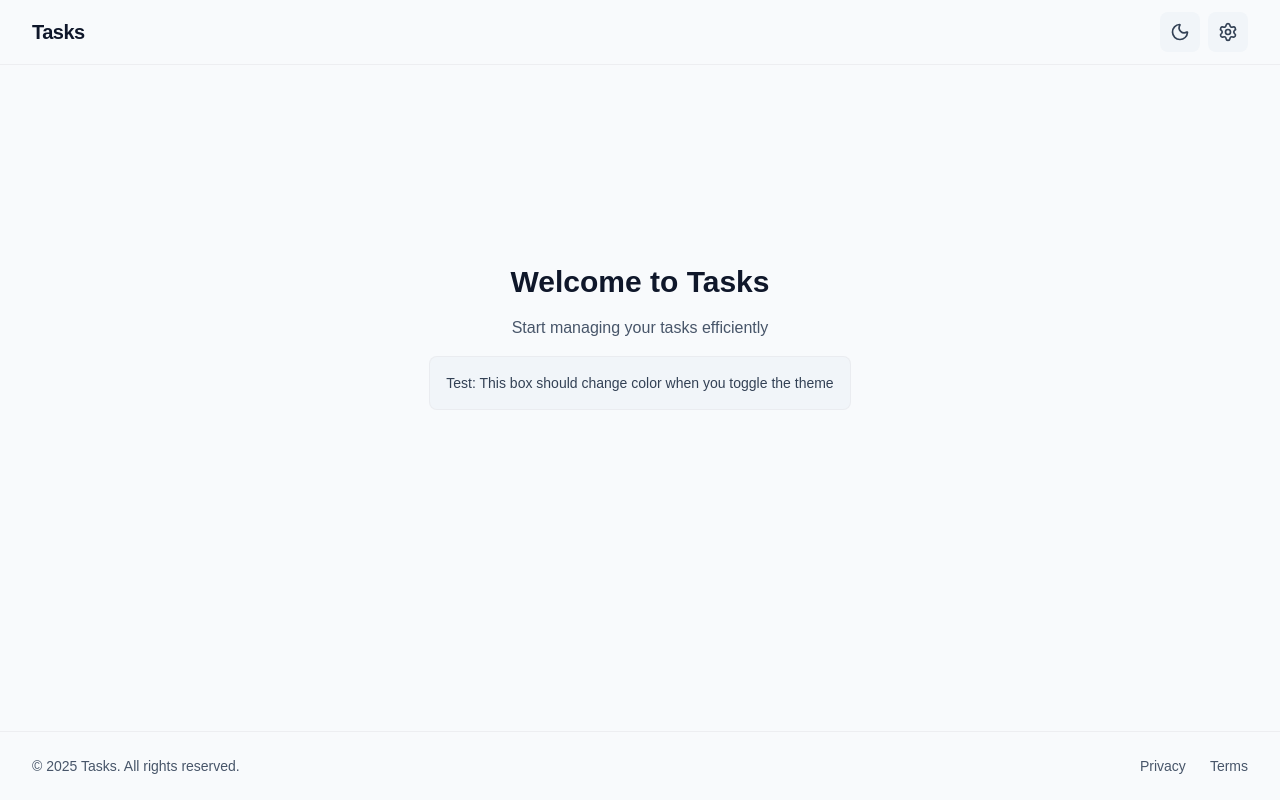
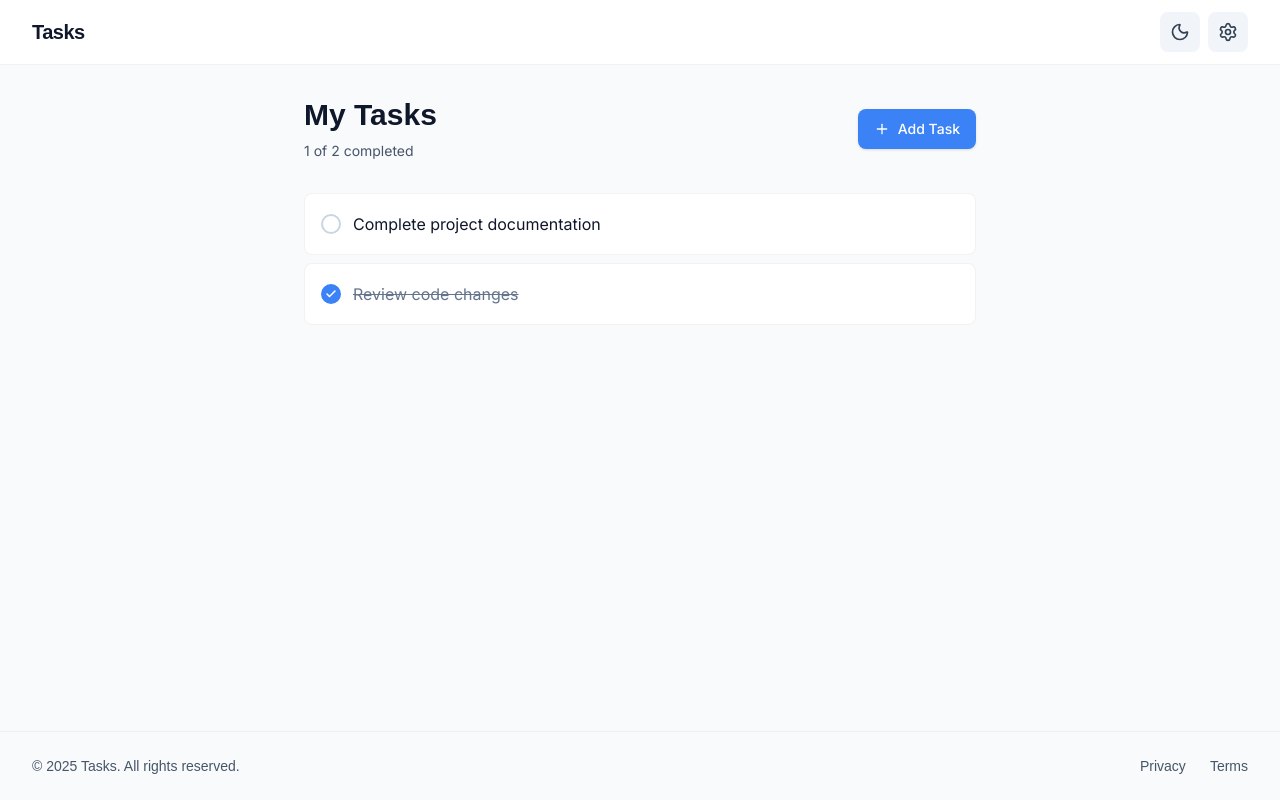
Before and after one commit to tatendabakozw/tasks, a Next.js app: page / in a window 1280 px wide. Built offline with nearby package versions, Linux system fonts and the light colour scheme.

Commit message:
feat: added tasks plane view

```diff
--- /dev/null
+++ b/src/components/modals/add-task-modal.tsx
@@ -0,0 +1,115 @@
+import React, { useEffect } from 'react'
+import { X } from 'lucide-react'
+
+interface AddTaskModalProps {
+  isOpen: boolean
+  onClose: () => void
+  onAdd: (title: string) => void
+}
+
+export default function AddTaskModal({ isOpen, onClose, onAdd }: AddTaskModalProps) {
+  const [taskTitle, setTaskTitle] = React.useState('')
+
+  useEffect(() => {
+    if (isOpen) {
+      setTaskTitle('')
+      // Focus input when modal opens
+      const timer = setTimeout(() => {
+        const input = document.getElementById('task-input')
+        input?.focus()
+      }, 100)
+      return () => clearTimeout(timer)
+    }
+  }, [isOpen])
+
+  useEffect(() => {
+    const handleEscape = (e: KeyboardEvent) => {
+      if (e.key === 'Escape' && isOpen) {
+        onClose()
+      }
+    }
+    document.addEventListener('keydown', handleEscape)
+    return () => document.removeEventListener('keydown', handleEscape)
+  }, [isOpen, onClose])
+
+  const handleSubmit = (e: React.FormEvent) => {
+    e.preventDefault()
+    if (taskTitle.trim()) {
+      onAdd(taskTitle.trim())
+      setTaskTitle('')
+      onClose()
+    }
+  }
+
+  if (!isOpen) return null
+
+  return (
+    <>
+      {/* Backdrop */}
+      <div
+        className='fixed inset-0 bg-black/50 backdrop-blur-sm z-50 transition-opacity'
+        onClick={onClose}
+      />
+
+      {/* Modal */}
+      <div className='fixed inset-0 z-50 flex items-center justify-center p-4'>
+        <div
+          className='w-full max-w-md bg-white dark:bg-zim-cream-900 rounded-lg border border-zinc-200/50 dark:border-zinc-800/50 shadow-xl transform transition-all'
+          onClick={(e) => e.stopPropagation()}
+        >
+          {/* Header */}
+          <div className='flex items-center justify-between p-6 border-b border-zinc-200/50 dark:border-zinc-800/50'>
+            <h2 className='text-xl font-semibold text-zim-cream-900 dark:text-zim-cream-50 font-heading'>
+              Add New Task
+            </h2>
+            <button
+              onClick={onClose}
+              className='p-1.5 text-zim-cream-400 dark:text-zim-cream-500 hover:text-zim-cream-900 dark:hover:text-zim-cream-50 rounded-lg transition-colors hover:bg-zim-cream-100 dark:hover:bg-zim-cream-800'
+              aria-label='Close modal'
+            >
+              <X className='h-5 w-5' />
+            </button>
+          </div>
+
+          {/* Form */}
+          <form onSubmit={handleSubmit} className='p-6'>
+            <div className='mb-6'>
+              <label
+                htmlFor='task-input'
+                className='block text-sm font-medium text-zim-cream-700 dark:text-zim-cream-300 mb-2 font-paragraph'
+              >
+                Task Title
+              </label>
+              <input
+                id='task-input'
+                type='text'
+                value={taskTitle}
+                onChange={(e) => setTaskTitle(e.target.value)}
+                placeholder='What needs to be done?'
+                className='w-full px-4 py-3 bg-white dark:bg-zim-cream-800 border border-zinc-200/50 dark:border-zinc-800/50 rounded-lg text-zim-cream-900 dark:text-zim-cream-50 placeholder-zim-cream-400 dark:placeholder-zim-cream-500 focus:outline-none focus:ring-2 focus:ring-zim-green-500/50 focus:border-zim-green-500/50 font-paragraph transition-all'
+                autoFocus
+              />
+            </div>
+
+            {/* Actions */}
+            <div className='flex items-center justify-end gap-3'>
+              <button
+                type='button'
+                onClick={onClose}
+                className='px-4 py-2.5 text-zim-cream-700 dark:text-zim-cream-300 hover:bg-zim-cream-100 dark:hover:bg-zim-cream-800 rounded-lg font-buttons text-sm font-medium transition-colors'
+              >
+                Cancel
+              </button>
+              <button
+                type='submit'
+                className='px-4 py-2.5 bg-zim-green-500 hover:bg-zim-green-600 text-white rounded-lg font-buttons text-sm font-medium transition-colors shadow-sm hover:shadow-md'
+              >
+                Add Task
+              </button>
+            </div>
+          </form>
+        </div>
+      </div>
+    </>
+  )
+}
--- a/src/components/navigation/general-navbar.tsx
+++ b/src/components/navigation/general-navbar.tsx
@@ -3,7 +3,7 @@ import { Settings } from 'lucide-react'
 
 function GeneralNavbar() {
   return (
-    <div className='sticky top-0 z-40 w-full border-b border-zinc-200/50 dark:border-zinc-800/50 bg-zim-cream-50 dark:bg-zim-cream-900/95 backdrop-blur-sm'>
+    <div className='sticky top-0 z-40 w-full border-b border-zinc-200/50 dark:border-zinc-800/50 bg-zim-white dark:bg-zim-cream-900/95 backdrop-blur-sm'>
       <div className='container mx-auto px-4 sm:px-6 lg:px-8'>
         <div className='flex h-16 items-center justify-between'>
           {/* Logo/Name */}
--- a/src/pages/index.tsx
+++ b/src/pages/index.tsx
@@ -1,22 +1,146 @@
-import React from 'react'
+import React, { useState } from 'react'
 import GeneralLayout from '@/layouts/general-layout'
+import { Plus, Check, Trash2, Circle } from 'lucide-react'
+import AddTaskModal from '@/components/modals/add-task-modal'
+
+interface Task {
+  id: string
+  title: string
+  completed: boolean
+  createdAt: Date
+}
 
 function index() {
+  const [tasks, setTasks] = useState<Task[]>([
+    {
+      id: '1',
+      title: 'Complete project documentation',
+      completed: false,
+      createdAt: new Date(),
+    },
+    {
+      id: '2',
+      title: 'Review code changes',
+      completed: true,
+      createdAt: new Date(),
+    },
+  ])
+  const [isModalOpen, setIsModalOpen] = useState(false)
+
+  const addTask = (title: string) => {
+    const newTask: Task = {
+      id: Date.now().toString(),
+      title,
+      completed: false,
+      createdAt: new Date(),
+    }
+    setTasks([newTask, ...tasks])
+  }
+
+  const toggleTask = (id: string) => {
+    setTasks(tasks.map(task =>
+      task.id === id ? { ...task, completed: !task.completed } : task
+    ))
+  }
+
+  const deleteTask = (id: string) => {
+    setTasks(tasks.filter(task => task.id !== id))
+  }
+
+  const completedCount = tasks.filter(t => t.completed).length
+  const totalCount = tasks.length
+
   return (
     <GeneralLayout>
-      <div className='flex flex-col items-center justify-center min-h-[60vh]'>
-        <h2 className='text-3xl font-bold text-zim-cream-900 dark:text-zim-cream-50 mb-4'>
-          Welcome to Tasks
-        </h2>
-        <p className='text-zim-cream-600 dark:text-zim-cream-400 mb-4'>
-          Start managing your tasks efficiently
-        </p>
-        <div className='p-4 bg-zim-cream-100 dark:bg-zim-cream-800 rounded-lg border border-zinc-200/50 dark:border-zinc-800/50'>
-          <p className='text-sm text-zim-cream-700 dark:text-zim-cream-300'>
-            Test: This box should change color when you toggle the theme
-          </p>
+      <div className='max-w-2xl mx-auto w-full'>
+        {/* Header Section */}
+        <div className='mb-8'>
+          <div className='flex items-center justify-between mb-6'>
+            <div>
+              <h1 className='text-3xl font-bold text-zim-cream-900 dark:text-zim-cream-50 mb-2 font-heading'>
+                My Tasks
+              </h1>
+              <p className='text-sm text-zim-cream-600 dark:text-zim-cream-400 font-paragraph'>
+                {completedCount} of {totalCount} completed
+              </p>
+            </div>
+            <button
+              onClick={() => setIsModalOpen(true)}
+              className='flex items-center gap-2 px-4 py-2.5 bg-zim-green-500 hover:bg-zim-green-600 text-white rounded-lg font-buttons text-sm font-medium transition-colors shadow-sm hover:shadow-md'
+            >
+              <Plus className='h-4 w-4' />
+              Add Task
+            </button>
+          </div>
+        </div>
+
+        {/* Tasks List */}
+        <div className='space-y-2'>
+          {tasks.length === 0 ? (
+            <div className='text-center py-12 px-4'>
+              <div className='inline-flex items-center justify-center w-16 h-16 rounded-full bg-zim-cream-100 dark:bg-zim-cream-800 mb-4'>
+                <Circle className='h-8 w-8 text-zim-cream-400 dark:text-zim-cream-500' />
+              </div>
+              <h3 className='text-lg font-semibold text-zim-cream-900 dark:text-zim-cream-50 mb-2 font-heading'>
+                No tasks yet
+              </h3>
+              <p className='text-sm text-zim-cream-600 dark:text-zim-cream-400 font-paragraph'>
+                Get started by adding your first task
+              </p>
+            </div>
+          ) : (
+            tasks.map((task) => (
+              <div
+                key={task.id}
+                className='group flex items-center gap-3 p-4 bg-white dark:bg-zim-cream-900 rounded-lg border border-zinc-200/50 dark:border-zinc-800/50 hover:border-zim-green-300/50 dark:hover:border-zim-green-700/50 transition-all'
+              >
+                {/* Checkbox */}
+                <button
+                  onClick={() => toggleTask(task.id)}
+                  className={`flex-shrink-0 w-5 h-5 rounded-full border-2 flex items-center justify-center transition-all ${
+                    task.completed
+                      ? 'bg-zim-green-500 border-zim-green-500'
+                      : 'border-zim-cream-300 dark:border-zim-cream-600 hover:border-zim-green-400'
+                  }`}
+                >
+                  {task.completed && (
+                    <Check className='h-3 w-3 text-white' strokeWidth={3} />
+                  )}
+                </button>
+
+                {/* Task Title */}
+                <div className='flex-1 min-w-0'>
+                  <p
+                    className={`font-paragraph ${
+                      task.completed
+                        ? 'text-zim-cream-500 dark:text-zim-cream-500 line-through'
+                        : 'text-zim-cream-900 dark:text-zim-cream-50'
+                    }`}
+                  >
+                    {task.title}
+                  </p>
+                </div>
+
+                {/* Delete Button */}
+                <button
+                  onClick={() => deleteTask(task.id)}
+                  className='flex-shrink-0 p-1.5 text-zim-cream-400 dark:text-zim-cream-500 hover:text-zim-red-500 dark:hover:text-zim-red-400 rounded transition-colors opacity-0 group-hover:opacity-100'
+                  aria-label='Delete task'
+                >
+                  <Trash2 className='h-4 w-4' />
+                </button>
+              </div>
+            ))
+          )}
         </div>
       </div>
+
+      {/* Add Task Modal */}
+      <AddTaskModal
+        isOpen={isModalOpen}
+        onClose={() => setIsModalOpen(false)}
+        onAdd={addTask}
+      />
     </GeneralLayout>
   )
 }
```
Also changed, not shown: tailwind.config.ts (+48 -17 lines).
